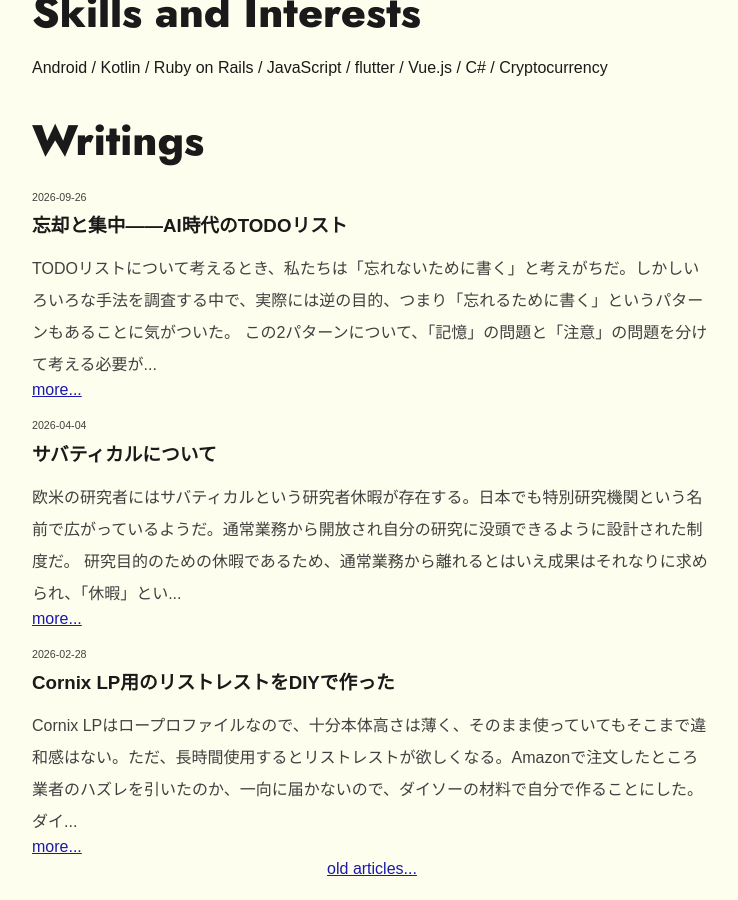
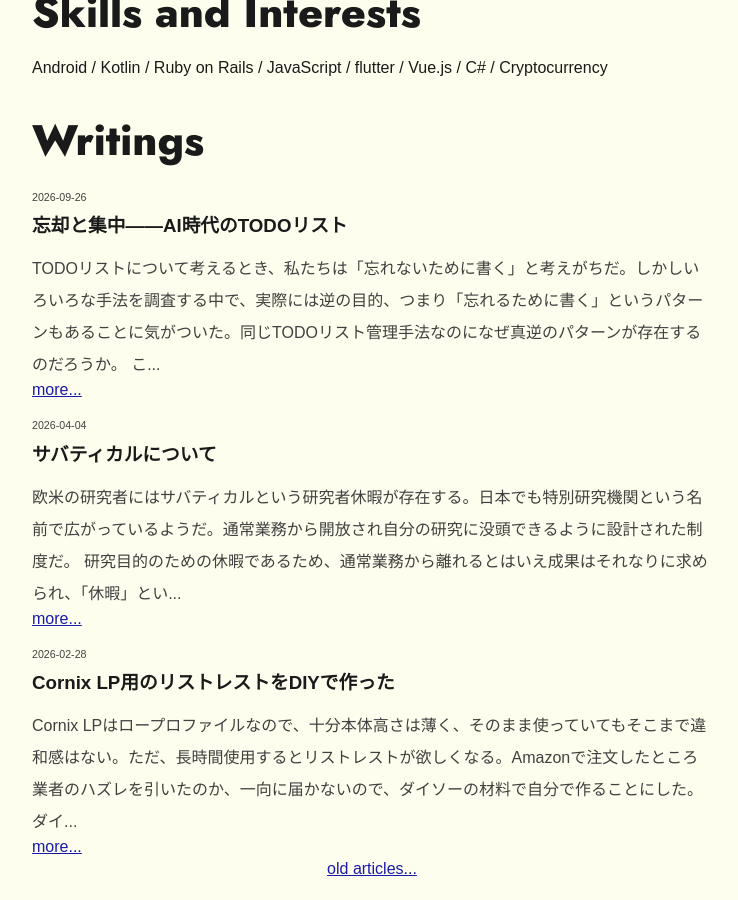
Before and after one commit to guntamania/guntamania.github.io, a Jekyll site: the page built from index.markdown, in a window 1280 px wide and 900 px high, scrolled down 589 px. Shown: the whole window, without its empty margins (268-1006 px from the left). Built offline with Jekyll 4.4.1, drawn with Linux system fonts in a browser that asks for light colours; some of the changed lines change nothing that is shown.

Commit message:
Fix some

````diff
--- a/_posts/2026-09-27-manage-todo.md
+++ b/_posts/2026-09-27-manage-todo.md
@@ -5,7 +5,7 @@
 categories: blog
 ---
 
-TODOリストについて考えるとき、私たちは「忘れないために書く」と考えがちだ。しかしいろいろな手法を調査する中で、実際には逆の目的、つまり「忘れるために書く」というパターンもあることに気がついた。
+TODOリストについて考えるとき、私たちは「忘れないために書く」と考えがちだ。しかしいろいろな手法を調査する中で、実際には逆の目的、つまり「忘れるために書く」というパターンもあることに気がついた。同じTODOリスト管理手法なのになぜ真逆のパターンが存在するのだろうか。
 
 この2パターンについて、「記憶」の問題と「注意」の問題を分けて考える必要がある。
 
@@ -19,15 +19,15 @@
 
 TODOリストをどう管理するかについて、GTDやIvy Leeメソッドなど、これまでにも数多くの方法が提案されてきた。
 
-例えばGTDシステムでは、下記のような手順が紹介されている。
+例えばGTDシステム[^1]では、下記のような手順が紹介されている。
 
-> 1. Capture	捕捉する	頭の中にある「気になること」を全部外に出す
-> 2. Clarify	明確にする	それは何か、行動が必要かを判断する
-> 3. Organize	整理する	適切な場所・リストに振り分ける
-> 4. Reflect	振り返る	定期的に見直し、最新の状態に保つ
-> 5. Engage	取り組む	今やるべきことを選んで実行する
+> 1. Capture 捕捉する 頭の中にある「気になること」を全部外に出す
+> 2. Clarify 明確にする それは何か、行動が必要かを判断する
+> 3. Organize 整理する 適切な場所・リストに振り分ける
+> 4. Reflect 振り返る 定期的に見直し、最新の状態に保つ
+> 5. Engage 取り組む 今やるべきことを選んで実行する
 
-2000年代にはこのような方法論を筆頭にアナログ手法がいくつも存在した。しかし、スマートフォンの登場により、大部分のアナログテクニックが失われているように感じる。実際、テクニックを紹介するブログサイトもかなりの部分が消滅している。
+2000年代にはこのような方法論を筆頭にアナログ手法がいくつも存在した。しかし、スマートフォンの登場により、大部分のアナログ手法が失われているように感じる。これら手法を紹介するブログサイトもかなりの部分が消滅している[^2]。
 
 これらを調べて実際に使ってみた結果、私はTODOリストにはそもそも2つの異なる目的があるのではないかと考えるようになった。
 
@@ -60,7 +60,7 @@
 - [ ] PRのスクリーンショットを修正する
 ```
 
-私はこのリストをポモドーロテクニックと併用している。そのため、タイマーで作業を中断したときには、必ず作業のスナップショットとして使えるよう、リストを更新してから5分のインターバルに入る。セーブポイントをつくるイメージだ。
+私はこのリストを[ポモドーロテクニックと併用](https://guntamania.com/blog/2026/02/13/pomodoro.html)している。そのため、タイマーで作業を中断したときには、必ず作業のスナップショットとして使えるよう、リストを更新してから5分のインターバルに入る。セーブポイントをつくるイメージだ。
 
 そして重要なのは、当日しか保持しないということだ。意図的に短命なリストにするために当日中に**全て消してしまおう**。あくまで「今何に集中するか」のみを書くべきである。このリストが大きくなると、「今自分は何をしてるんだっけ」と現時点を見失ってしまうからだ。
 
@@ -107,7 +107,7 @@
 
 定期的に優先度や締切からリストの中身を精査しつつ、更新していく。スクラム開発でいえばバックログに相当すると考えればアイデアとしては大きくは違わない。
 
-一方で「集中リスト」はその日限りのリストだ。日付を新しくしたファイルを作った朝はかならず集中リストは空っぽである。完了すればチェックするが、大項目であればどんどん削除していく。
+一方で「集中リスト」はその日限りのリストだ。日付を新しくしたファイルを作った朝はかならず集中リストは空っぽである。当日中も作業完了し、コンテキストから外れて忘れても良いものであれば積極的に削除していく。
 
 そうすることでリスト自体の完成度ではなく、今何に集中するべきかの極めて単一の目標にフォーカスしたロードマップとして運用できる。
 
@@ -128,9 +128,9 @@
 
 AIによって、我々は1つの仕事を深く掘るだけでなく、コード、調査、文章、コミュニケーションなど複数のコンテキストを高速に行き来するようになった。AIは個々の作業の速度を上げる一方、**人間が保持すべきコンテキストの数まで減らしてくれるわけではない**。この増大したコンテキストを人間の頭の中だけで保持するのは難しく、外部化する仕組みの重要性はむしろ増している。
 
-TODOリスト管理は、すでに優れた手法がいくつも提案されている。
+そうしてTODOリストが必要になってくるが、管理方法にはすでに優れた手法がいくつも提案され、具体的な実践例も紹介されている。
 
-しかも具体的な実践つきだ。日本人は文房具が大好きなので、こういったTODO管理用のアナログツールや文房具の類にも枚挙の暇がない。さらに、スマートフォンアプリでは開発初心者の定番題材であることから、とんでもない数のアプリケーションをマーケットで見つけられる。
+また、日本人は文房具が大好きなので、TODO管理用のアナログツールや文房具の類にも枚挙の暇がない。さらに、スマートフォンアプリでは開発初心者の定番題材であることから、とんでもない数のアプリケーションをマーケットで見つけられる。
 
 しかし、これらが与えてくれるのはフォーマットにすぎない。これらがどれだけ便利さをうたっていたとしても、使う側が本質を捉えなければ、TODOリストは単なるお買い物リストのままだ。
 
@@ -147,6 +147,8 @@
 
 ### GTD
 
+[^1]
+
 本稿のシステムに当てはめるならば、忘却リストから集中リストへどのように移行し実践するかが書かれている。ただし、様々なユースケースに対応した結果、システムがやや巨大で、個人的には扱いづらい。
 本稿にマッピングすると、1が忘却リストだ。2が集中リストへの移行、3および4は新しいファイルに移し替えるときに自動的に行える。
 
@@ -159,6 +161,8 @@
 [Getting Things Done® - ストレスフリーの仕事術「GTD®」](https://gtd-japan.jp/)
 
 ### Moleskin PDA
+
+[^2]
 
 GTDの実践。サブセットといってもいいだろう。私はこれに影響され、Moleskinを買ったが、やはり価格が高くこのように扱うことができなかった。
 プロジェクトページにはマインドマップが見られるが、これはClarifyの1つの工程と考えられる。
````
